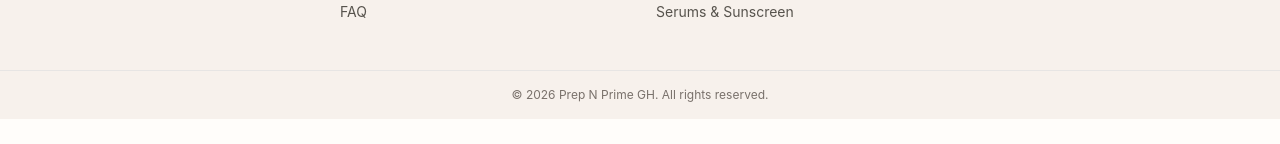
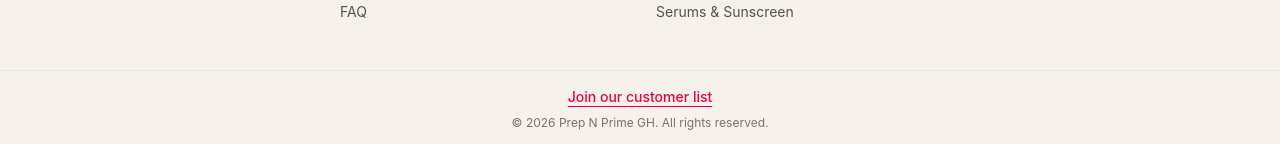
Before and after one commit to learngermanghana/timeless, a Next.js app: page /shop in a window 1280 px wide. Shown: the part 1600-1744 px from the top of the page. Before the commit the page ends 1719 px from the top, so only its background shows below. Built offline with nearby package versions, Linux system fonts and the light colour scheme; no server answers.

Commit message:
Add customer list CTA link to hero and footer

```diff
--- a/components/hero-section.tsx
+++ b/components/hero-section.tsx
@@ -14,6 +14,14 @@ export function HeroSection({ promo }: { promo?: SedifexPromo }) {
             <Link href='/shop' className='rounded-full bg-stone-900 px-6 py-3 text-sm font-medium text-white'>Shop Products</Link>
             <a href={WHATSAPP_LINK} target='_blank' rel='noreferrer' className='rounded-full border border-stone-300 px-6 py-3 text-sm font-medium text-stone-900'>Chat on WhatsApp</a>
           </div>
+          <a
+            href='https://sedifex.com/join-customers/81024e2769344036ad50747d'
+            target='_blank'
+            rel='noreferrer'
+            className='inline-flex text-sm font-medium text-rose-600 underline underline-offset-4'
+          >
+            Join our customer list
+          </a>
           {promo?.title ? (
             <div className='rounded-2xl border border-rose-100 bg-white p-4'>
               <p className='font-medium text-stone-900'>{promo.title}</p>
--- a/components/site-footer.tsx
+++ b/components/site-footer.tsx
@@ -33,7 +33,17 @@ export function SiteFooter() {
           </ul>
         </div>
       </div>
-      <div className='border-t border-stone-200 py-4 text-center text-xs text-stone-500'>© {new Date().getFullYear()} {BRAND_NAME}. All rights reserved.</div>
+      <div className='border-t border-stone-200 px-4 py-4 text-center text-xs text-stone-500 md:px-6'>
+        <a
+          href='https://sedifex.com/join-customers/81024e2769344036ad50747d'
+          target='_blank'
+          rel='noreferrer'
+          className='mb-2 block text-sm font-medium text-rose-600 underline underline-offset-4'
+        >
+          Join our customer list
+        </a>
+        <p>© {new Date().getFullYear()} {BRAND_NAME}. All rights reserved.</p>
+      </div>
     </footer>
   );
 }
```
